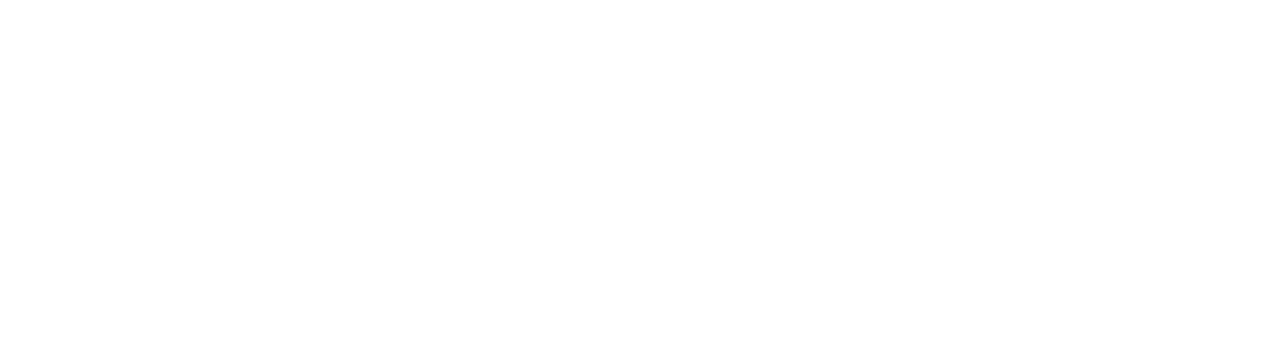
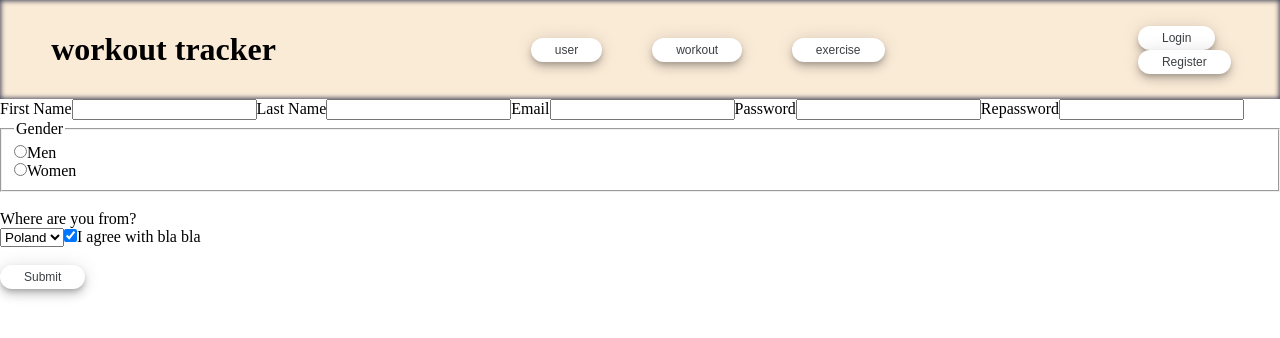
Before and after one commit to Finnick223/WorkoutTracker, a React (Vite) app: page /register in a window 1280 px wide. Before the commit this address had no page. Shown: the top 338 px of the page. Built offline with nearby package versions, Linux system fonts and the light colour scheme.

Commit message:
Registration with handleChange

```diff
--- a/src/App.tsx
+++ b/src/App.tsx
@@ -6,6 +6,8 @@ import User from './pages/user.tsx'
 import Workout from './pages/workout.tsx'
 import Exercise from './pages/exercise.tsx'
 import Home from './pages/home.tsx'
+import Login from './pages/login.tsx'
+import Register from './pages/register.tsx'
 function App() {
   return (
     <BrowserRouter>
@@ -15,6 +17,8 @@ function App() {
         <Route path="user" element={<User />} />
         <Route path="workout" element={<Workout />} />
         <Route path="exercise" element={<Exercise />} />
+        <Route path="login" element={<Login />} />
+        <Route path="register" element={<Register />} />
       </Route>
     </Routes>
   </BrowserRouter>
--- a/src/index.css
+++ b/src/index.css
@@ -7,14 +7,21 @@
   display: flex;
   width: 100%;
   align-items: center;
+  justify-content: space-between;
   padding: 2% 4%;
   background-color: antiquewhite;
   -webkit-box-shadow: inset 0px 0px 5px 1px rgba(66, 68, 90, 1);
   -moz-box-shadow: inset 0px 0px 5px 1px rgba(66, 68, 90, 1);
   box-shadow: inset 0px 0px 5px 1px rgba(66, 68, 90, 1);
 }
-.navbar--title {
-  margin-right: auto;
+.navbar--route{
+  display: inline-flex;
+  width: 30%;
+  justify-content: space-between;
+}
+.navbar--login{
+  display: flex;
+  flex-direction: column;
 }
 .navbar--button {
   margin: 0 2%;
--- a/src/pages/layout.tsx
+++ b/src/pages/layout.tsx
@@ -5,9 +5,15 @@ const Layout = () => {
     <>
     <div className="navbar">
       <h1 className="navbar--title">workout tracker</h1>
+      <section className="navbar--route">
       <Link to="/user"><button className="navbar--button">user</button></Link>
       <Link to="/workout"><button className="navbar--button">workout</button></Link>
       <Link to="/exercise"><button className="navbar--button">exercise</button></Link>
+      </section>
+      <section className="navbar--login">
+      <Link to="/login"><button className="navbar--button">Login</button></Link>
+      <Link to="/register"><button className="navbar--button">Register</button></Link>
+      </section>
     </div>
       <Outlet />
     </>
--- /dev/null
+++ b/src/pages/login.tsx
@@ -0,0 +1,22 @@
+// import { useState } from 'react'
+function App() {
+    return (
+      <>
+        <form className="form--register">
+            <label>Email</label>
+            <input
+            type="email"
+            name="email"
+            />
+            <label>Password</label>
+            <input
+            type="password"
+            name="password"
+            />
+            <button>Submit</button>
+        </form>
+      </>
+    );
+  }
+
+  export default App;
--- /dev/null
+++ b/src/pages/register.tsx
@@ -0,0 +1,126 @@
+import { useState, useId } from 'react'
+//TODO  Walidacja formularza, checkbox i select nie dziala
+function App() {
+    const [formData, setFormData] = useState(
+        {
+            firstName: "",
+            lastName: "",
+            email: "",
+            password: "",
+            repasswd: "",
+            gender: "",
+            country: "",
+            agree: true
+        }
+    )
+    const id = useId()
+
+    const handleChange = (e: any) => {
+        const {name, value} = e.target
+        setFormData(prevData => {
+            return {
+                ...prevData,
+                [name]: value,
+            }
+        })
+    }
+    console.log(formData)
+    const handleSubmit = (e: any) => {
+        e.preventDefault()
+        console.log(formData)
+    }
+    return (
+        <form className="form--register" onSubmit={handleSubmit}>
+            <label htmlFor={id + "-firstName"}>First Name</label>
+            <input
+                type="text"
+                name="firstName"
+                id={id + "-firstName"}
+                onChange={handleChange}
+                value={formData.firstName}
+            />
+            <label htmlFor={id + "-lastName"}>Last Name</label>
+            <input
+                type="text"
+                name="lastName"
+                id={id + "-lastName"}
+                onChange={handleChange}
+                value={formData.lastName}
+            />
+            <label htmlFor={id + "-email"}>Email</label>
+            <input
+                type="email"
+                name="email"
+                id={id + "-email"}
+                onChange={handleChange}
+                value={formData.email}
+            />
+            <label htmlFor={id + "-password"}>Password</label>
+            <input
+                type="password"
+                name="password"
+                id={id + "-password"}
+                onChange={handleChange}
+                value={formData.password}
+            />
+            <label htmlFor={id + "-repasswd"}>Repassword</label>
+            <input
+                type="password"
+                name="repasswd"
+                id={id + "-repasswd"}
+                onChange={handleChange}
+                value={formData.repasswd}
+            />
+            <br />
+
+            <fieldset>
+                <legend>Gender</legend>
+                <input
+                    type="radio"
+                    name="gender"
+                    value="men"
+                    id={id + "-men"}
+                    onChange={handleChange}
+                    checked={formData.gender === "men"}
+                />
+                <label htmlFor={id + "-men"}>Men</label>
+                <br />
+
+                <input
+                    type="radio"
+                    name="gender"
+                    value="women"
+                    id={id + "-women"}
+                    onChange={handleChange}
+                    checked={formData.gender === "women"}
+                />
+                <label htmlFor={id + "-women"}>Women</label>
+                <br />
+            </fieldset>
+            <br />
+
+            <label htmlFor={id + "-country"}>Where are you from?</label>
+            <br />
+            <select
+                name="country"
+                id={id + "-country"}
+                value={formData.country}
+            >
+                <option value="Poland">Poland</option>
+            </select>
+            <input
+                type="checkbox"
+                name="agree"
+                id={id + "-check"}
+                onChange={handleChange}
+                checked={formData.agree}
+            />
+            <label htmlFor='{id + "-check"}'>I agree with bla bla</label>
+            <br />
+            <br />
+            <button>Submit</button>
+        </form>
+    )
+  }
+
+  export default App;
```
